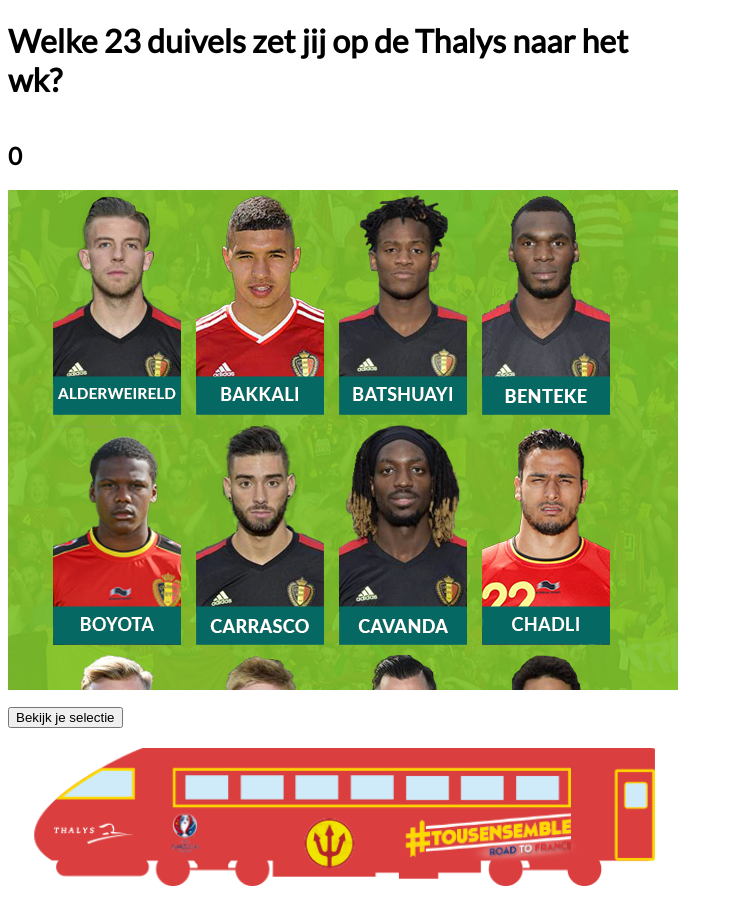
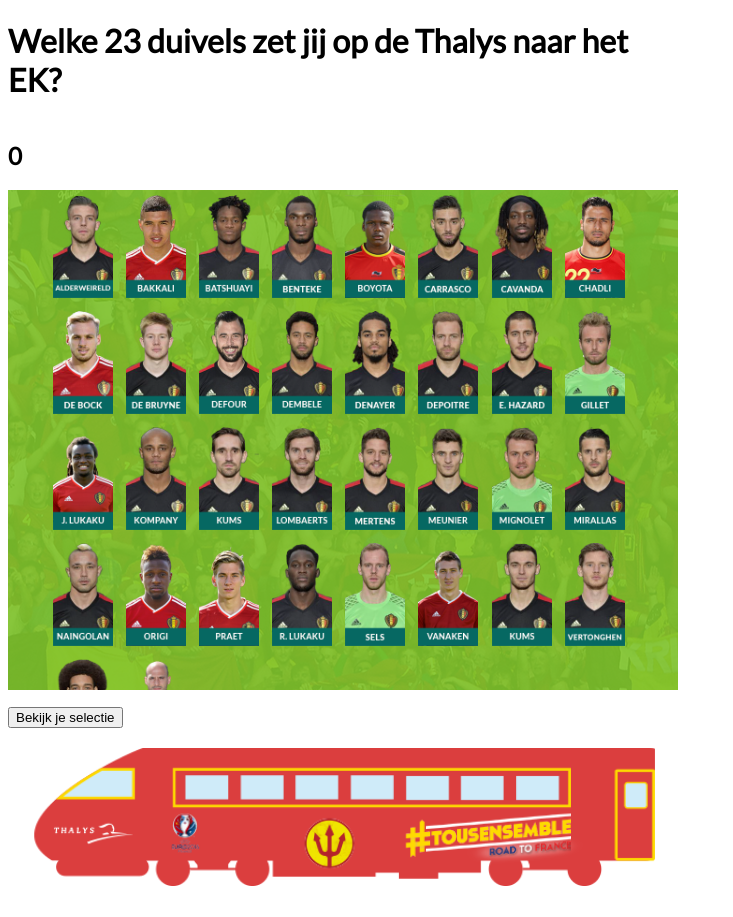
Before and after one commit to robhofman/Ek-selectie, a PHP site: page / in a window 1280 px wide. Shown: the whole page, without its empty margins (0-733 px from the left). Run offline with PHP 8.4, Linux system fonts and the light colour scheme; some libraries are stand-ins or nearby versions.

Commit message:
added dialog library + fixed css

```diff
--- a/controllers/selectieController.js
+++ b/controllers/selectieController.js
@@ -74,6 +74,7 @@
 
         var bewaar = function(e){
             e.preventDefault();
+            luikVallen();
             var allListItems = $('.speler');
             var selectie = [];
             var lengte = allListItems.length;
@@ -96,6 +97,11 @@
                 $("#trein").addClass('driveAway')
 
             }
+        };
+
+        var luikVallen = function () {
+            $("#canvasLuik").removeClass("hidden");
+
         };
 
         var wijzig = function(e){
--- a/index.html
+++ b/index.html
@@ -9,7 +9,7 @@
 <body>
 <main id="gameSpace" ng-controller="selectieController">
     <!--selecteer spelers-->
-    <h1>Welke 23 duivels zet jij op de Thalys naar het wk?</h1>
+    <h1>Welke 23 duivels zet jij op de Thalys naar het EK?</h1>
     <h2 ng-bind="aantalSpelers" class="aantal"></h2>
     <form action="PHP/post.php" method="post">
         <canvas id="canvasLuik" class="hidden"></canvas>
--- a/style/style.css
+++ b/style/style.css
@@ -21,10 +21,14 @@ ul{
 }
 
 li{
-    width: 130px;
-    height: 220px;
+    width: 60px;
+    /**height: 220px;*/
     display: inline-block;
     margin: 5px;
+}
+
+li>img{
+    width: 60px;
 }
 
 #trein{
@@ -37,7 +41,7 @@ li{
     height: 500px;
     width: 670px;
     position: absolute;
-    margin-top: 700px;
+    margin-top: 70px;
 }
 
 .driveAway{
```
